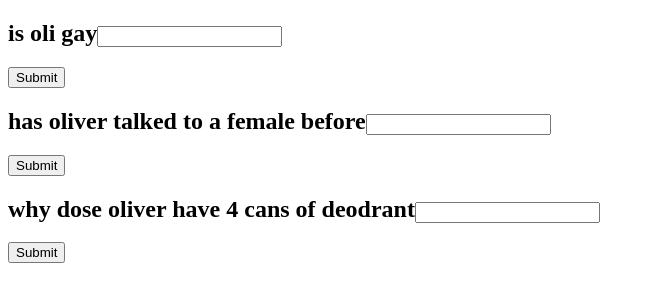
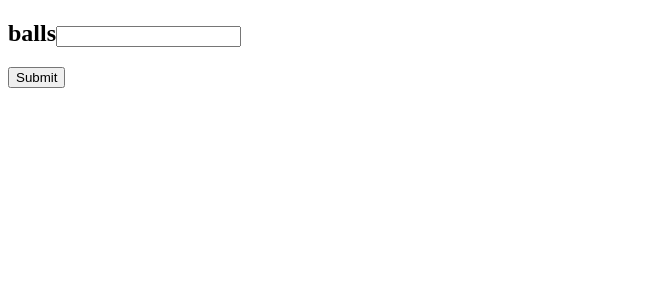
Before and after one commit to Lord-Duck/Music-Quiz, a React (Vite) app: page / in a window 1280 px wide. Shown: the top 302 px of the page, without its empty margins (0-655 px from the left). Built offline with nearby package versions, Linux system fonts and the light colour scheme.

Commit message:
testing the commit

```diff
--- a/src/components/questions.jsx
+++ b/src/components/questions.jsx
@@ -5,9 +5,7 @@ import Question from './question.jsx'
 export default function Questions() {
   return(
     <div>
-      <Question question={"is oli gay"}/>
-      <Question question={"has oliver talked to a female before"}/>
-      <Question question={"why dose oliver have 4 cans of deodrant"}/>
+      <Question question={"balls"}/>
     </div>
 
   )
```
Also changed, not shown: 2 other files (tests, documents, lock files or other folders).
